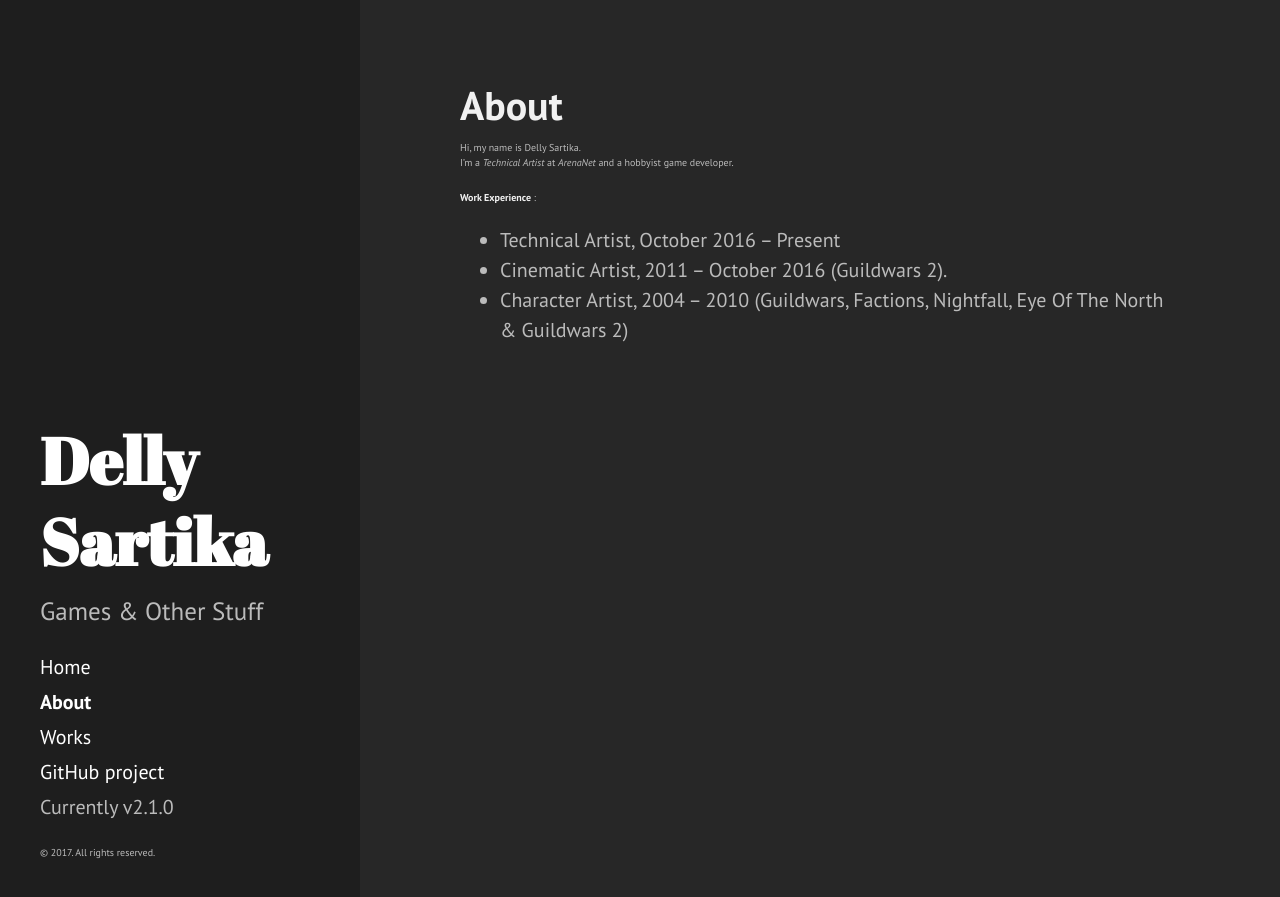
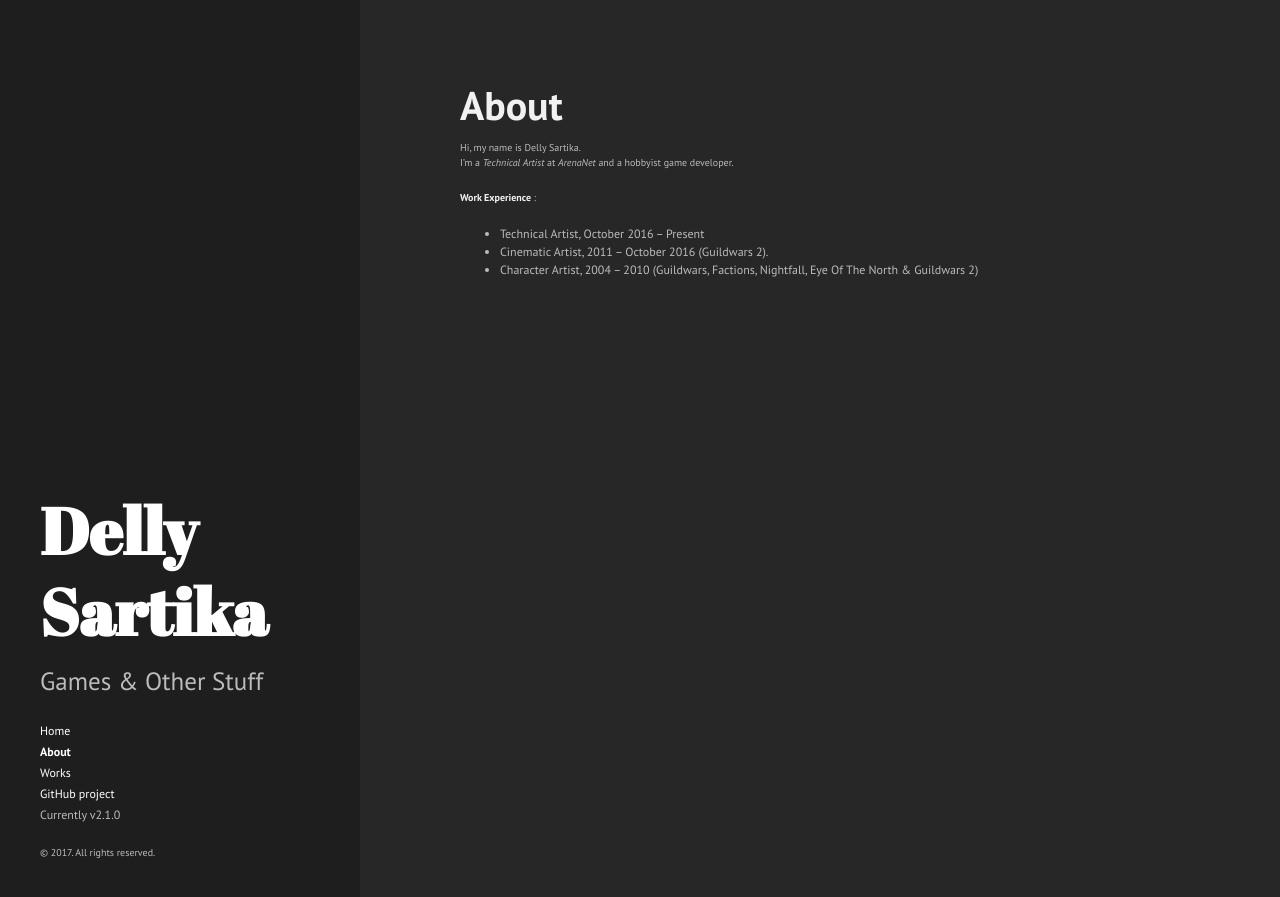
Before and after one commit to sartikadelly/sartikadelly.github.io, a Jekyll site: the page built from about.md, in a window 1280 px wide. Shown: the top 897 px of the page. Built offline with Jekyll 4.4.1, drawn with Linux system fonts in a browser that asks for light colours.

Commit message:
Update poole.css

```diff
--- a/public/css/poole.css
+++ b/public/css/poole.css
@@ -45,16 +45,17 @@ html,
 body {
   margin: 0;
   padding: 0;
+  font-size: 12px;
 }
 
 html {
   font-family: "Helvetica Neue", Helvetica, Arial, sans-serif;
-  font-size: 14px;
+  font-size: 12px;
   line-height: 1.5;
 }
 @media (min-width: 38em) {
   html {
-    font-size: 14px;
+    font-size: 12px;
   }
 }
 
```
